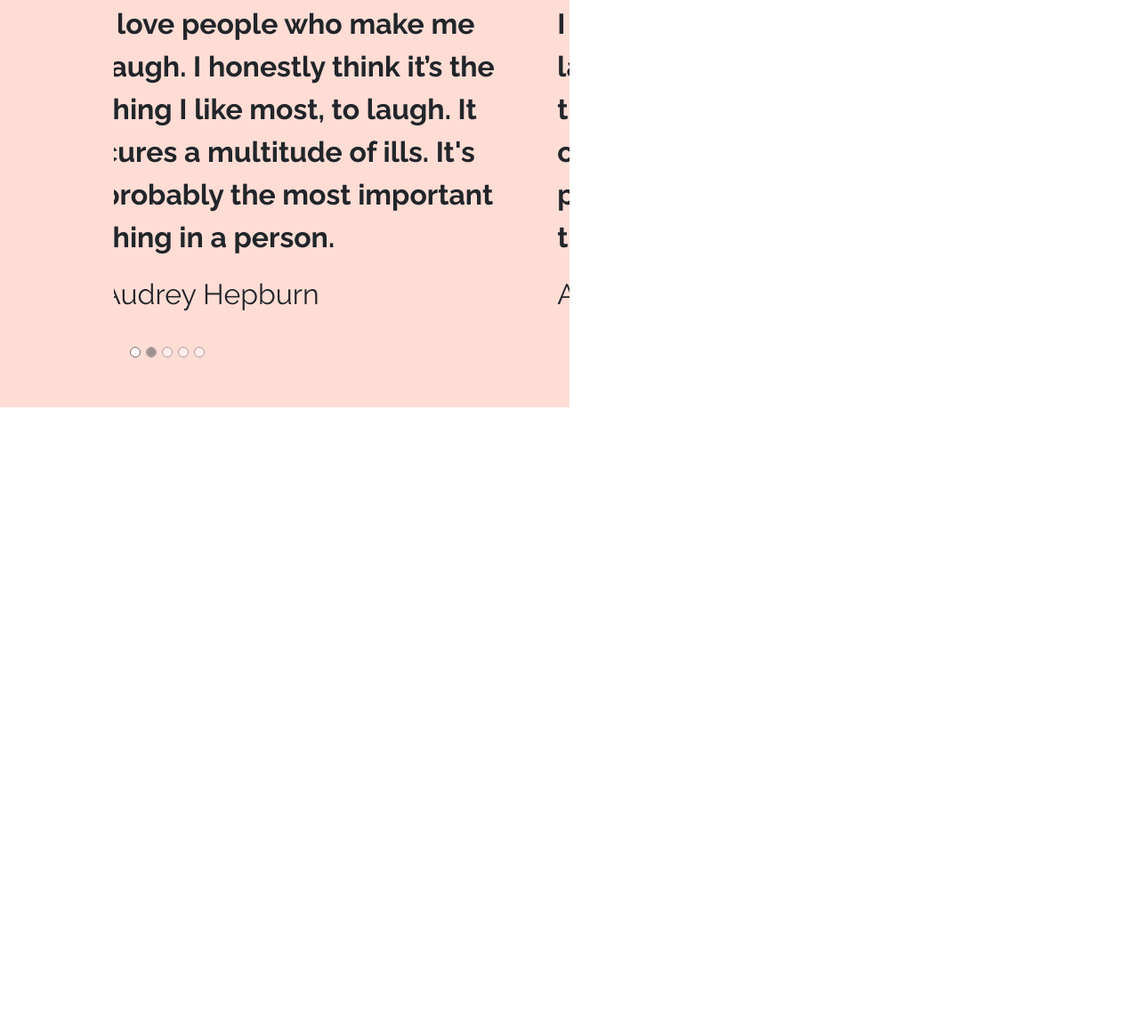
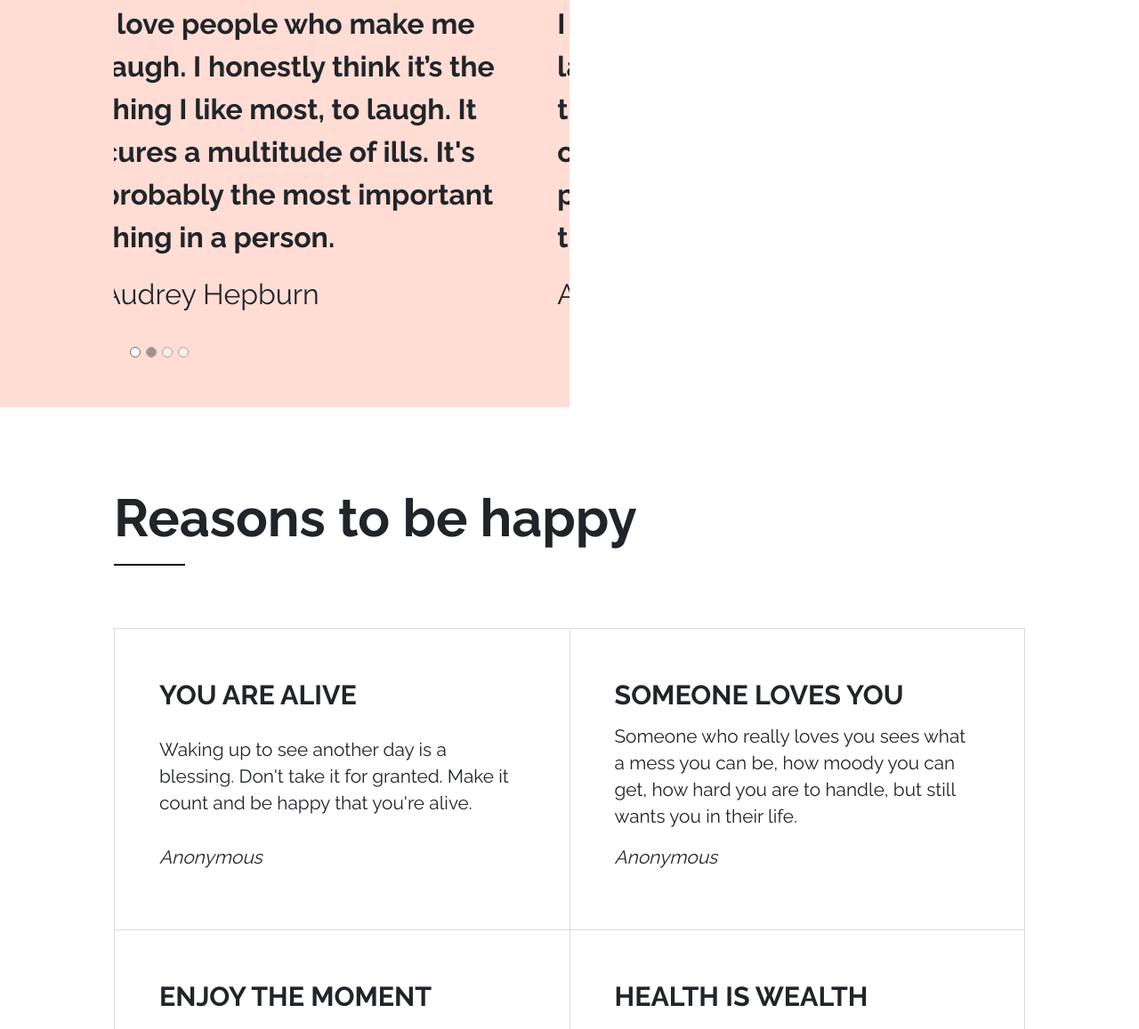
Before and after one commit to PavelProvornov/portfolio-html-template, a website built with webpack: page index.html in a window 1280 px wide. Shown: the part 1643-2800 px from the top of the page at 89% size. Before the commit the page ends 2101 px from the top, so only its background shows below. Built offline with nearby package versions, Linux system fonts and the light colour scheme; files whose address does not match are found by name.

Commit message:
add two sections

```diff
--- a/index.html
+++ b/index.html
@@ -97,13 +97,12 @@
             <div class="container-half-section">
                 <div class="half-screen-section">
                     <div class="slider-wrapper">
-                        <div id="carouselExampleIndicators" class="carousel slide" data-ride="carousel">
+                        <div id="carouselExampleIndicators2" class="carousel slide" data-ride="carousel">
                             <ol class="carousel-indicators">
-                                <li data-target="#carouselExampleIndicators" data-slide-to="0" class="active"></li>
-                                <li data-target="#carouselExampleIndicators" data-slide-to="1"></li>
-                                <li data-target="#carouselExampleIndicators" data-slide-to="2"></li>
-                                <li data-target="#carouselExampleIndicators" data-slide-to="3"></li>
-                                <li data-target="#carouselExampleIndicators" data-slide-to="4"></li>
+                                <li data-target="#carouselExampleIndicators2" data-slide-to="0" class="active"></li>
+                                <li data-target="#carouselExampleIndicators2" data-slide-to="1"></li>
+                                <li data-target="#carouselExampleIndicators2" data-slide-to="2"></li>
+                                <li data-target="#carouselExampleIndicators2" data-slide-to="3"></li>
                             </ol>
                             <div class="carousel-inner">
                                 <div class="carousel-item active">
@@ -138,12 +137,6 @@
                                         <p class="slide-text-author">Audrey Hepburn</p>
                                     </div>
                                 </div>
-                                <div class="carousel-item">
-                                    <div class="silde-content container">
-                                        <p class="slide-text">Smile</p>
-                                        <p class="slide-text-author">Audrey Hepburn</p>
-                                    </div>
-                                </div>
                             </div>
                         </div>
                     </div>
@@ -154,6 +147,41 @@
             </div>
         </section>
 
+        <section class="fold-nomargin">
+            <div class="container-wide">
+                <h2 class="section-title-left">Reasons to be happy</h2>
+                <div class="grid-table">
+                    <div class="grid-table--item">
+                        <h4 class="table-item-title">you are alive</h4>
+                        <p class="table-item-text-content">Waking up to see another day is a blessing. Don't take it for
+                            granted. Make it count and be happy that you're alive.</p>
+                        <p class="table-item-author">Anonymous</p>
+                    </div>
+                    <div class="grid-table--item">
+                        <h4 class="table-item-title">someone loves you</h4>
+                        <p class="table-item-text-content">Someone who really loves you sees what a mess you can be, how
+                            moody you can get, how hard you are to handle, but still wants you in their life.</p>
+                        <p class="table-item-author">Anonymous</p>
+                    </div>
+                    <div class="grid-table--item">
+                        <h4 class="table-item-title">Enjoy the moment</h4>
+                        <p class="table-item-text-content">Sometimes you will never know the true value of a moment
+                            until it becomes a memory. </p>
+                        <p class="table-item-author">Anonymous</p>
+                    </div>
+                    <div class="grid-table--item">
+                        <h4 class="table-item-title">health is wealth</h4>
+                        <p class="table-item-text-content">It is health that is real wealth and not pieces of gold and
+                            silver. </p>
+                        <p class="table-item-author">Mahatma Gandhi</p>
+                    </div>
+                </div>
+                <div class="btn-aligner-center">
+                    <button class="show-more-reasons-btn">more Reasons</button>
+                </div>
+            </div>
+        </section>
+
     </div>
 </body>
 <script src="dist/bundle.js"></script>
--- a/src/scss/main.scss
+++ b/src/scss/main.scss
@@ -18,11 +18,8 @@ body {
     }
 }
 
-
-
-
-
 // import scss modules
 @import './modules/header.scss';
 @import './modules/section-first.scss';
 @import './modules/second-section.scss';
+@import './modules/third-section.scss';
--- /dev/null
+++ b/src/scss/modules/third-section.scss
@@ -0,0 +1,92 @@
+.container-wide {
+    width: 80%;
+    margin: 0 auto;
+    max-width: 1400px;
+    padding: 100px 0;
+
+    .section-title-left {
+        text-align: left;
+        position: relative;
+        font-family: 'Raleway', sans-serif;
+        font-size: 3.7rem;
+        font-weight: 700;
+        line-height: 48px;
+        margin-bottom: 100px;
+
+        &:after {
+            content: '';
+            position: absolute;
+            left: 0;
+            bottom: -30px;
+            width: 80px;
+            height: 2px;
+            background-color: #000;
+        }
+    }
+
+    .grid-table {
+        display: grid;
+        grid-template-columns: 1fr 1fr;
+        grid-template-rows: 1fr 1fr;
+        border: 1px solid #dcdcdc;
+        grid-gap: 1px;
+        background-color: #dcdcdc;
+
+        &--item {
+            padding: 50px;
+            background-color: #fff;
+            display: flex;
+            flex-direction: column;
+            justify-content: space-between;
+
+            .table-item-title {
+                font-family: "Raleway", sans-serif;
+                font-size: 1.9rem;
+                font-weight: 700;
+                line-height: 48px;
+                text-transform: uppercase;
+            }
+
+            .table-item-text-content {
+                font-family: "Raleway", sans-serif;
+                font-weight: 500;
+                line-height: 30px;
+                font-size: 1.3rem;
+            }
+
+            .table-item-author {
+                font-family: "Raleway", sans-serif;
+                font-weight: 400;
+                font-style: italic;
+                line-height: 30px;
+                font-size: 1.3rem;
+            }
+        }
+    }
+
+    .btn-aligner-center {
+        width: 100%;
+        margin-top: 60px;
+        display: flex;
+        justify-content: center;
+
+        .show-more-reasons-btn {
+            padding: 20px 40px;
+            border: 2px solid #000000;
+            background-color: #fff;
+            border-radius: 4px;
+            font-family: 'Montserrat', sans-serif;
+            font-size: 1.3rem;
+            font-weight: 700;
+            line-height: 30px;
+            text-transform: uppercase;
+            letter-spacing: 3px;
+            transition: .4s;
+
+            &:hover {
+                background-color: #000000;
+                color: #fff;
+            }
+        }
+    }
+}
```
Also changed, not shown: dist/style.css.
